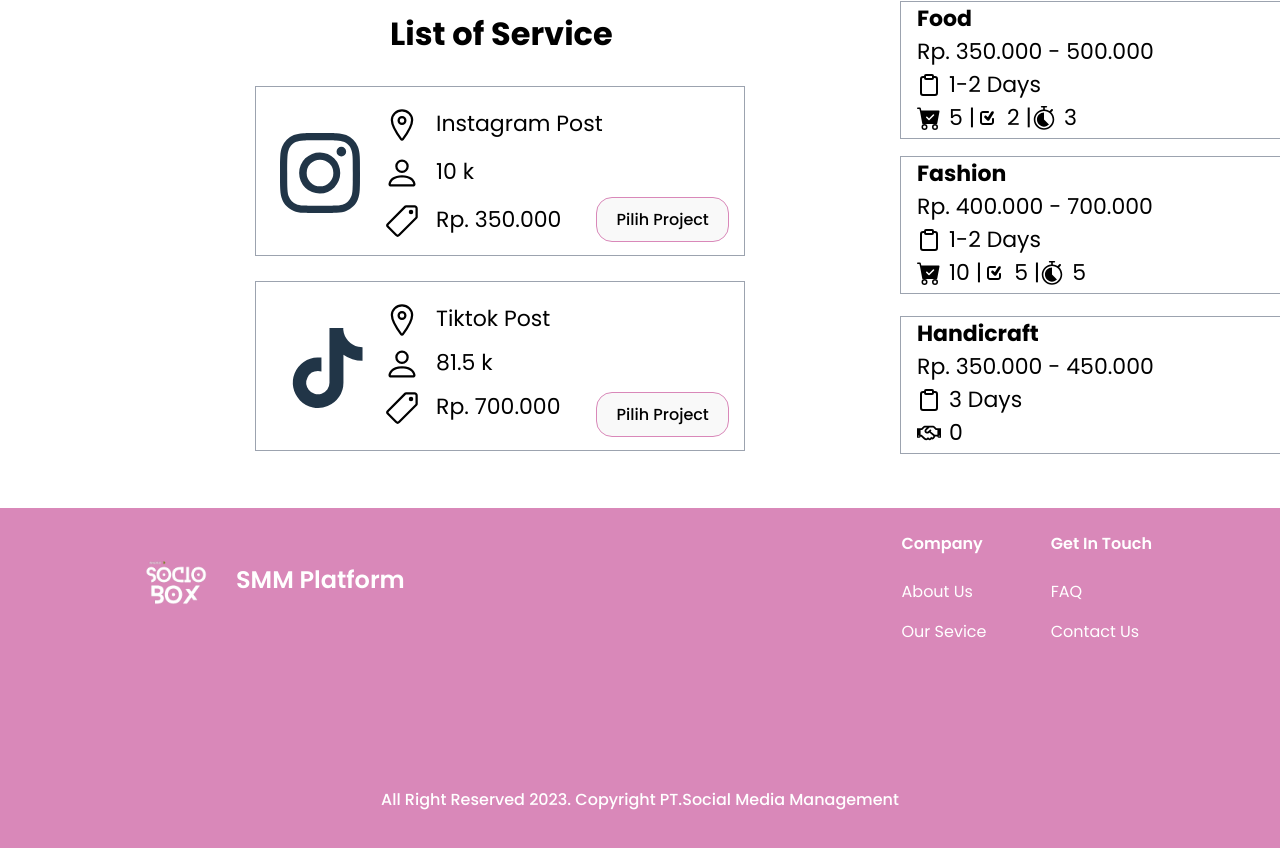
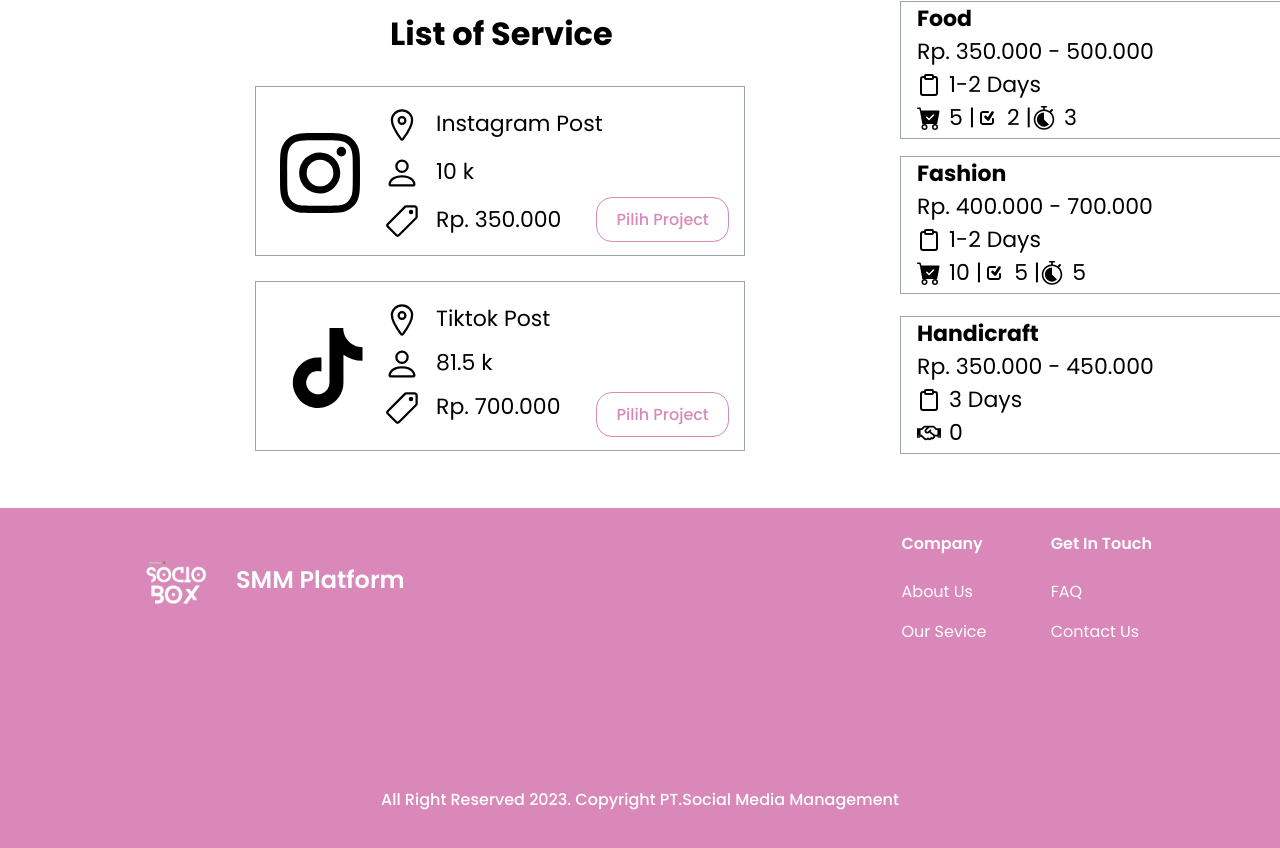
Before and after one commit to rizkyIqbal/smm-platform, a React (Vite) app: page /sellerdetail in a window 1280 px wide. Shown: the part 1090-1938 px from the top of the page. Built offline with nearby package versions, Linux system fonts and the light colour scheme.

Commit message:
fix: seller detail button styling and icon

```diff
--- a/src/Pages/SellerDetail.jsx
+++ b/src/Pages/SellerDetail.jsx
@@ -66,8 +66,8 @@ function SellerDetail () {
                         <IoPricetagOutline color='black' fontSize="36px"/>
                         <span className="text-[22px] text-black ml-4">Rp. 350.000</span>
                     </div>
-                    <button className="absolute top-[110px] right-[15px] text-[16px] text-black rounded-2xl border border-primary hover:bg-primary">Pilih Project</button>
-                    <BsInstagram color='' fontSize="80px" className='absolute top-[46px] left-[24px]' />
+                    <button className="absolute top-[110px] right-[15px] text-[16px] text-black rounded-2xl border border-primary bg-white hover:bg-primary text-primary hover:text-white">Pilih Project</button>
+                    <BsInstagram color='black' fontSize="80px" className='absolute top-[46px] left-[24px]' />
                 </div>
                 <div className='w-[490px] h-[170px] absolute top-[1165px] left-[255px] border border-gray-400'>
                     <div className="flex ml-32 mb-2 mt-5">
@@ -82,8 +82,8 @@ function SellerDetail () {
                         <IoPricetagOutline color='black' fontSize="36px"/>
                         <span className="text-[22px] text-black ml-4">Rp. 700.000</span>
                     </div>
-                    <button className="absolute top-[110px] right-[15px] text-[16px] text-black rounded-2xl border border-primary hover:bg-primary">Pilih Project</button>
-                    <BiLogoTiktok color='' fontSize="96px" className='absolute top-[38px] left-[24px]' />
+                    <button className="absolute top-[110px] right-[15px] text-[16px] text-black rounded-2xl border border-primary bg-white text-primary hover:bg-primary hover:text-white">Pilih Project</button>
+                    <BiLogoTiktok color='black' fontSize="96px" className='absolute top-[38px] left-[24px]' />
                 </div>
             </div>
 
```
